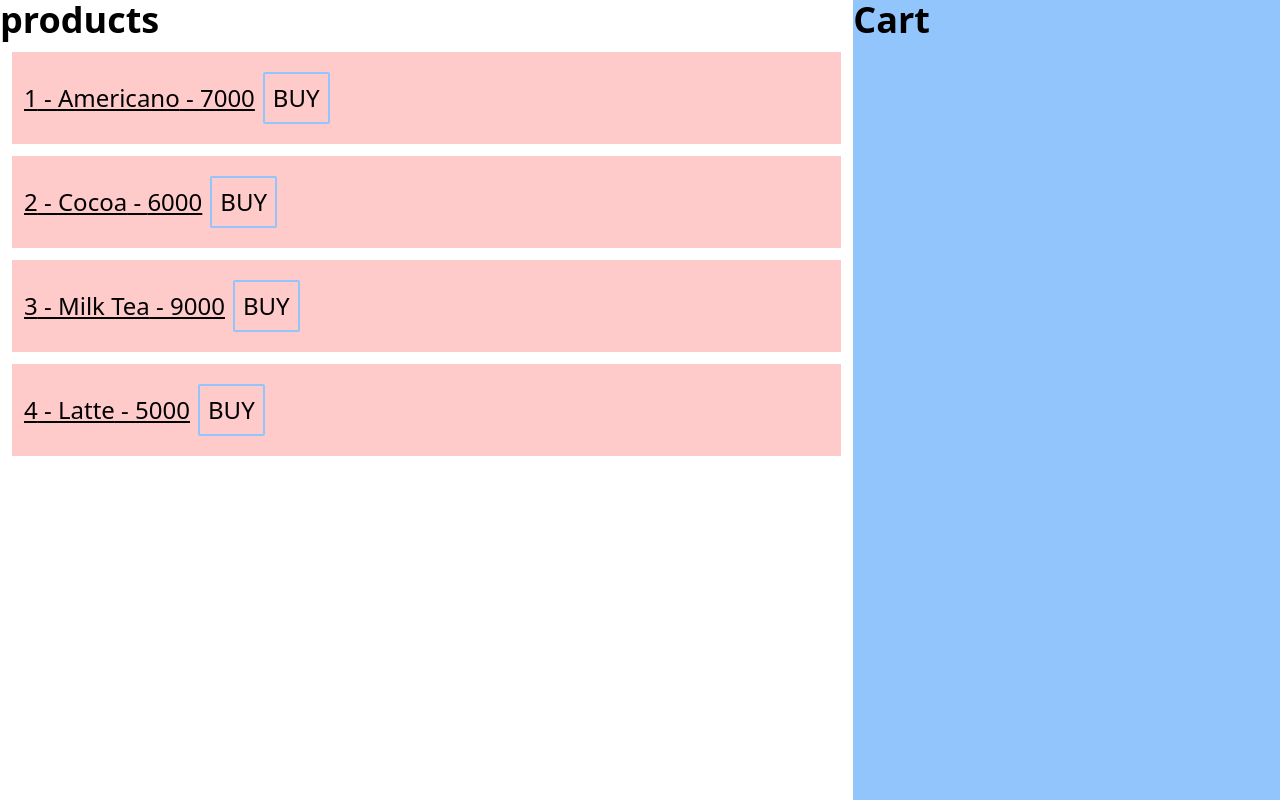
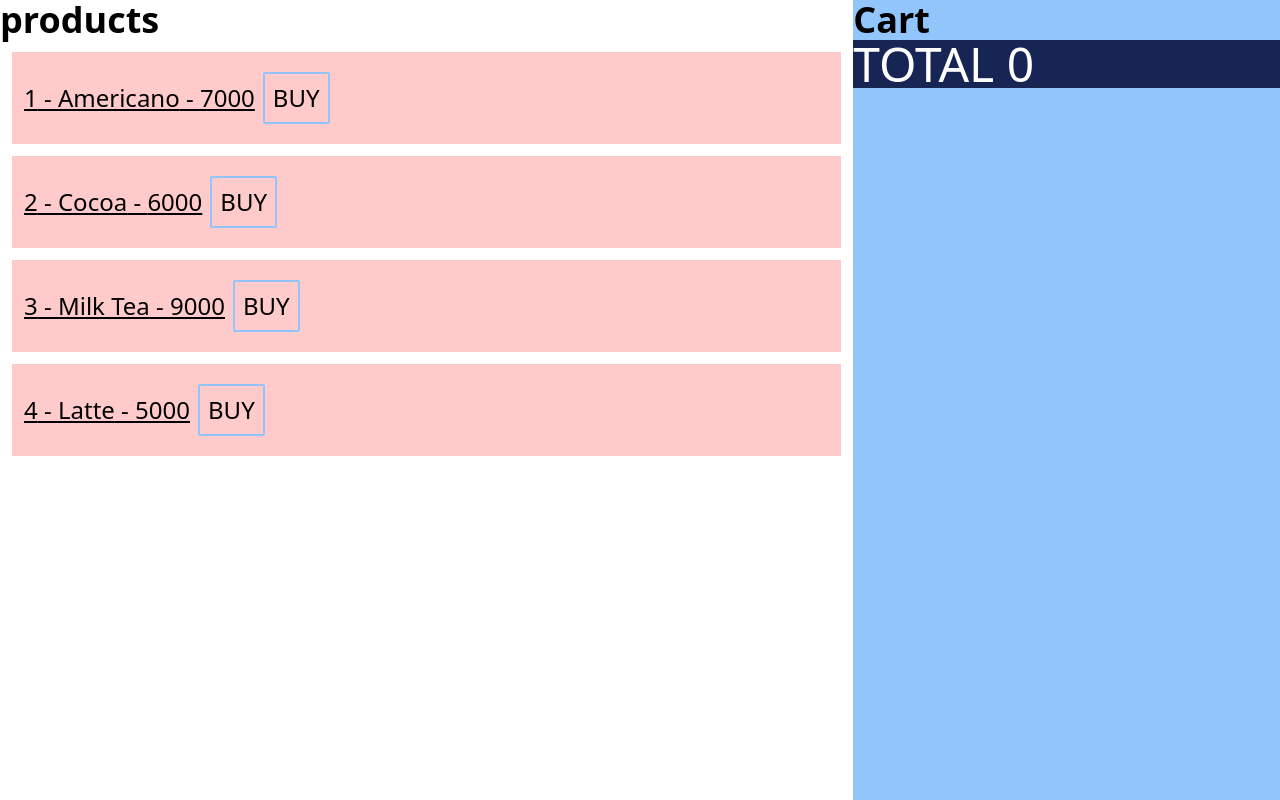
Before and after one commit to songsujung/r01, a React (Create React App) app: page / in a window 1280 px wide. Built offline with nearby package versions, Linux system fonts and the light colour scheme.

Commit message:
0628 Kiosk step3

```diff
--- a/src/components/Kiosk.js
+++ b/src/components/Kiosk.js
@@ -6,6 +6,19 @@ const products = [
     {pno: 3, pname:'Milk Tea', price: 9000},
     {pno: 4, pname:'Latte', price: 5000}
 ]
+
+const getTotal = (arr) =>{
+
+    if(!arr || arr.length === 0){
+        return 0
+    }
+    let sum = 0;
+
+    for(const ele of arr){
+        sum += (ele.price * ele.qty)
+    }
+    return sum
+}
 
 const Kiosk = () => {
 
@@ -27,6 +40,28 @@ const Kiosk = () => {
         cartItem.qty += 1
         setItems([...items])
 
+    }
+
+    const handleClickQty = (pno, amount) => {
+        console.log("pno", pno, "amount", amount)
+
+        const target = items.filter(item => item.pno === pno)[0]
+
+        console.log(target)
+
+        // increse
+        if(amount === 1){
+            target.qty += 1
+            setItems([...items])
+        }else {
+
+            if(target.qty === 1){
+                setItems( items.filter(ele => ele.pno !== pno) )
+            }else {
+                target.qty -= 1
+                setItems([...items])
+            }
+        }
     }
 
     return (
@@ -58,12 +93,19 @@ const Kiosk = () => {
                             <div>{item.price}</div>
                         </div>
                         <div className="flex justify-center text-2xl">
-                            <button className="m-1 rounded-lg bg-orange-400 p-4">+</button>
+                            <button className="m-1 rounded-lg bg-orange-400 p-4"
+                            onClick={() => handleClickQty(item.pno , 1)}
+                            >+</button>
                             <p className="m-2 text-red-600 p-2">{item.qty}</p>
-                            <button className="m-1 rounded-lg bg-orange-400 p-4">-</button>
+                            <button className="m-1 rounded-lg bg-orange-400 p-4"
+                            onClick={() => handleClickQty(item.pno , -1)}
+                            >-</button>
                         </div>
                     </li> )}
                 </ul>
+                <div className="bg-blue-950 text-white text-5xl ">
+                    TOTAL {getTotal(items)}
+                </div>
             </div>
         </div>
      );
```
